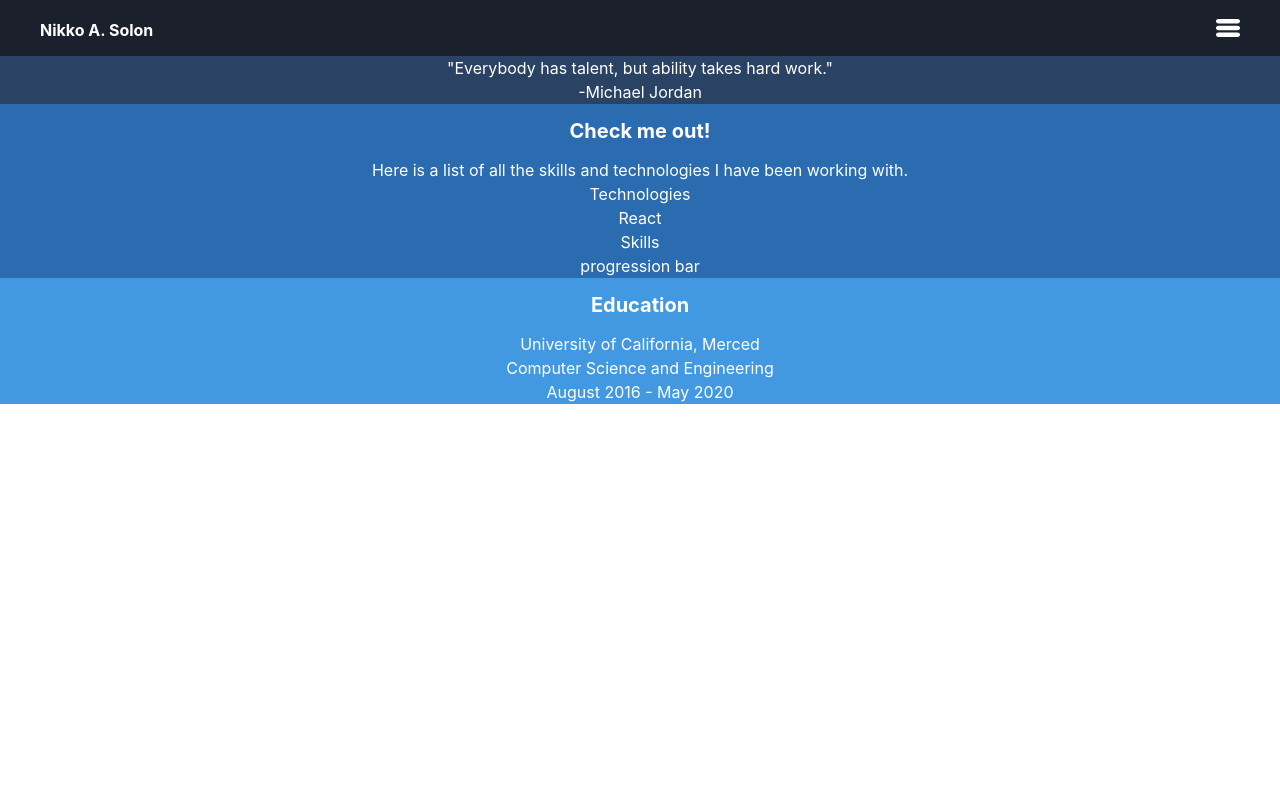
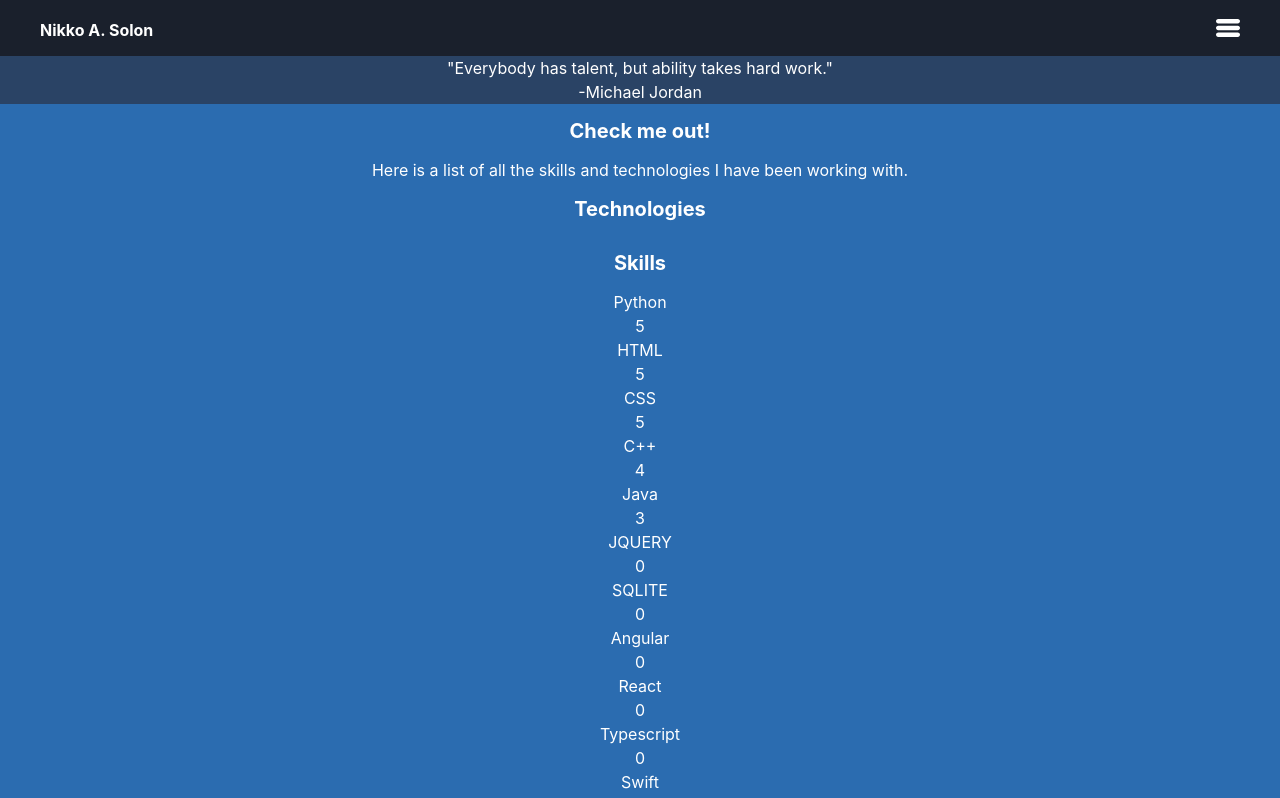
Before and after one commit to Solobrosco/site-update, a React (Create React App) app: page / in a window 1280 px wide. Shown: the top 798 px of the page. Built offline with nearby package versions, Linux system fonts and the light colour scheme.

Commit message:
Added Skills component to About section

```diff
--- a/src/components/About.tsx
+++ b/src/components/About.tsx
@@ -1,4 +1,8 @@
 import React from 'react';
+
+import SkillComponent from './Skills';
+
+import skills from '../data/skills.json';
 
 const About = () => {
     return(
@@ -9,18 +13,13 @@ const About = () => {
             <p>
                 Here is a list of all the skills and technologies I have been working with.
             </p>
-            <h3>
+            <h3 className='text-xl py-3 font-bold'>
                 Technologies
             </h3>
-            <ul>
-                <li>React</li>
-            </ul>
-            <h3>
+            <h3 className='text-xl py-3 font-bold'>
                 Skills
             </h3>
-            <ul>
-                <li>progression bar</li>
-            </ul>
+            {skills.map((skillitem: any) => <SkillComponent name={skillitem.name as string} rank={skillitem.rating as string}/>)}
         </div>
     );
 }
```
